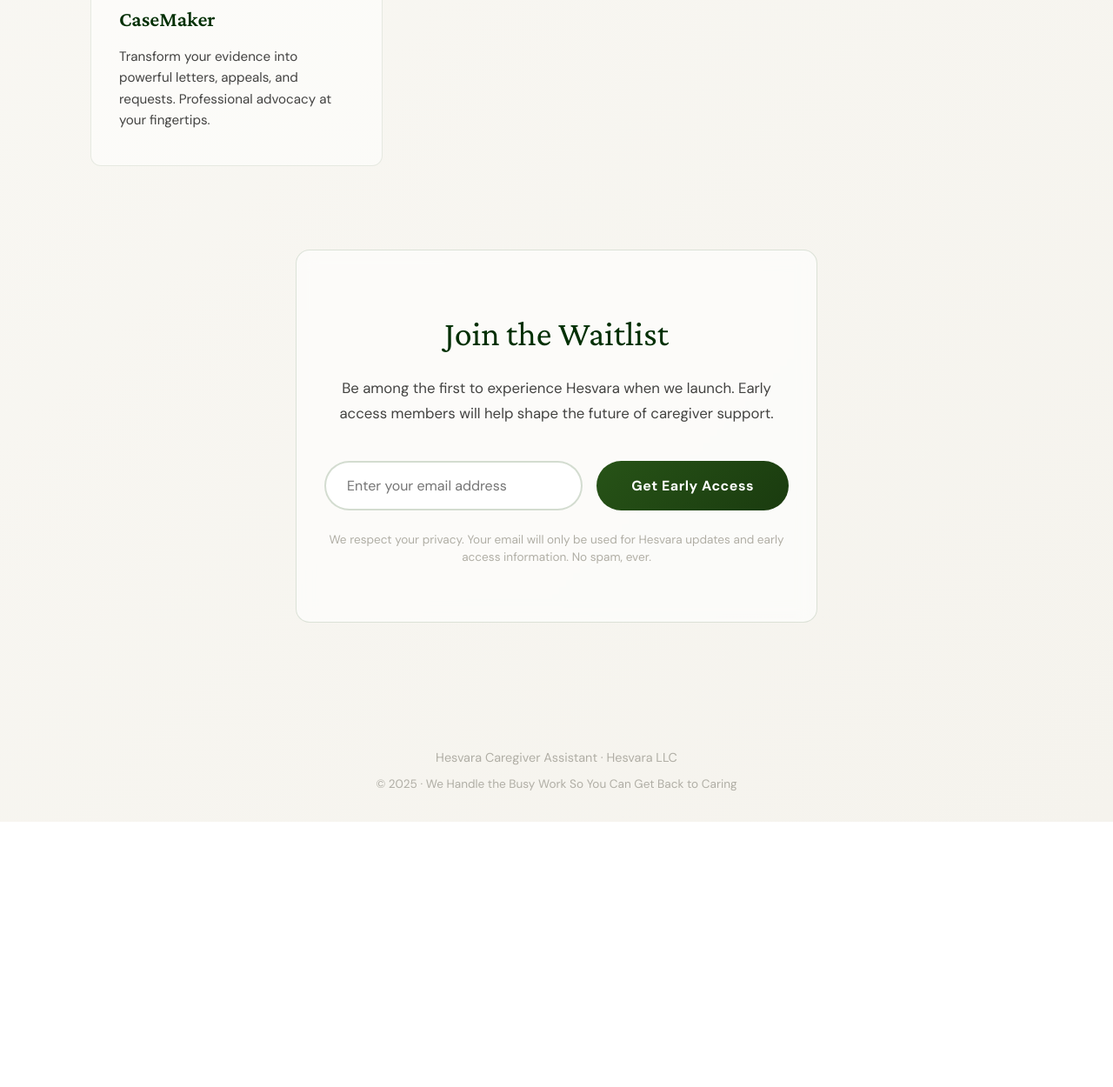
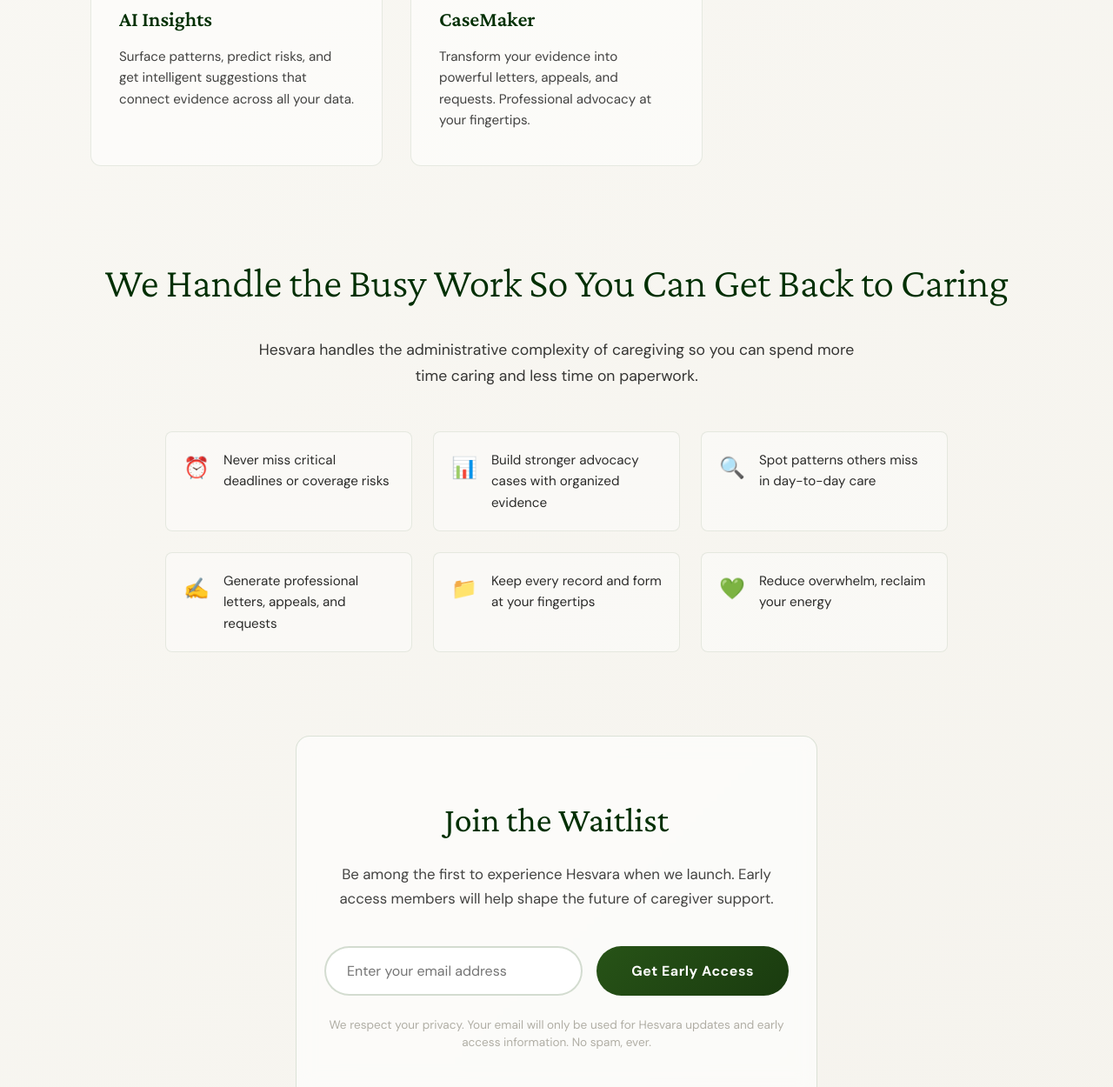
Before and after one commit to Hesvara/intro-landing-page, a plain HTML site: page index.html in a window 1280 px wide. Shown: the part 1237-2487 px from the top of the page at 87% size. Before the commit the page ends 2182 px from the top, so only its background shows below. Drawn offline with nearby package versions, Linux system fonts and the light colour scheme.

Commit message:
Implement benefits section in index.html
Added benefits section with features and descriptions.

```diff
--- a/index.html
+++ b/index.html
@@ -255,6 +255,72 @@
         }
 
         /* Waitlist section */
+        .benefits {
+            text-align: center;
+            margin-bottom: 6rem;
+            opacity: 0;
+            animation: fadeInUp 1s ease 0.9s forwards;
+        }
+
+        .benefits h2 {
+            font-family: 'Crimson Pro', Georgia, serif;
+            font-size: clamp(2rem, 5vw, 3rem);
+            font-weight: 300;
+            color: var(--dark-green);
+            margin-bottom: 1.5rem;
+            letter-spacing: -0.5px;
+        }
+
+        .benefits-intro {
+            font-size: 1.1rem;
+            color: var(--dark);
+            opacity: 0.85;
+            max-width: 700px;
+            margin: 0 auto 3rem;
+            line-height: 1.7;
+        }
+
+        .benefits-grid {
+            display: grid;
+            grid-template-columns: repeat(auto-fit, minmax(280px, 1fr));
+            gap: 1.5rem;
+            max-width: 900px;
+            margin: 0 auto;
+            text-align: left;
+        }
+
+        .benefit-item {
+            display: flex;
+            align-items: flex-start;
+            gap: 1rem;
+            padding: 1.25rem;
+            background: rgba(255, 255, 255, 0.4);
+            backdrop-filter: blur(5px);
+            border-radius: 8px;
+            border: 1px solid rgba(39, 83, 23, 0.1);
+            transition: all 0.3s ease;
+        }
+
+        .benefit-item:hover {
+            background: rgba(255, 255, 255, 0.6);
+            border-color: rgba(39, 83, 23, 0.2);
+            transform: translateX(5px);
+        }
+
+        .benefit-icon {
+            font-size: 1.5rem;
+            flex-shrink: 0;
+            margin-top: 0.1rem;
+        }
+
+        .benefit-text {
+            font-size: 0.95rem;
+            color: var(--dark);
+            opacity: 0.9;
+            line-height: 1.6;
+        }
+
+        /* Waitlist section */
         .waitlist {
             max-width: 600px;
             margin: 0 auto;
@@ -457,7 +523,7 @@
             </h1>
             <p class="subtitle">
                 An AI-powered advocacy and administration hub that organizes the endless tasks
-                protecting your loved one's rights so you can focus on what matters most: their care.
+                protecting your loved one's rights—so you can focus on what matters most: their care.
             </p>
             <a href="https://demo.hesvara.com/dashboard" target="_blank" rel="noopener noreferrer" class="demo-button">
                 View the Demo
@@ -484,9 +550,54 @@
             </div>
 
             <div class="feature-card">
+                <span class="feature-icon">🧠</span>
+                <h3>AI Insights</h3>
+                <p>Surface patterns, predict risks, and get intelligent suggestions that connect evidence across all your data.</p>
+            </div>
+
+            <div class="feature-card">
                 <span class="feature-icon">⚖️</span>
                 <h3>CaseMaker</h3>
                 <p>Transform your evidence into powerful letters, appeals, and requests. Professional advocacy at your fingertips.</p>
+            </div>
+        </section>
+
+        <section class="benefits">
+            <h2>We Handle the Busy Work So You Can Get Back to Caring</h2>
+            <p class="benefits-intro">
+                Hesvara handles the administrative complexity of caregiving so you can spend more time caring and less time on paperwork.
+            </p>
+
+            <div class="benefits-grid">
+                <div class="benefit-item">
+                    <span class="benefit-icon">⏰</span>
+                    <span class="benefit-text">Never miss critical deadlines or coverage risks</span>
+                </div>
+
+                <div class="benefit-item">
+                    <span class="benefit-icon">📊</span>
+                    <span class="benefit-text">Build stronger advocacy cases with organized evidence</span>
+                </div>
+
+                <div class="benefit-item">
+                    <span class="benefit-icon">🔍</span>
+                    <span class="benefit-text">Spot patterns others miss in day-to-day care</span>
+                </div>
+
+                <div class="benefit-item">
+                    <span class="benefit-icon">✍️</span>
+                    <span class="benefit-text">Generate professional letters, appeals, and requests</span>
+                </div>
+
+                <div class="benefit-item">
+                    <span class="benefit-icon">📁</span>
+                    <span class="benefit-text">Keep every record and form at your fingertips</span>
+                </div>
+
+                <div class="benefit-item">
+                    <span class="benefit-icon">💚</span>
+                    <span class="benefit-text">Reduce overwhelm, reclaim your energy</span>
+                </div>
             </div>
         </section>
 
```
